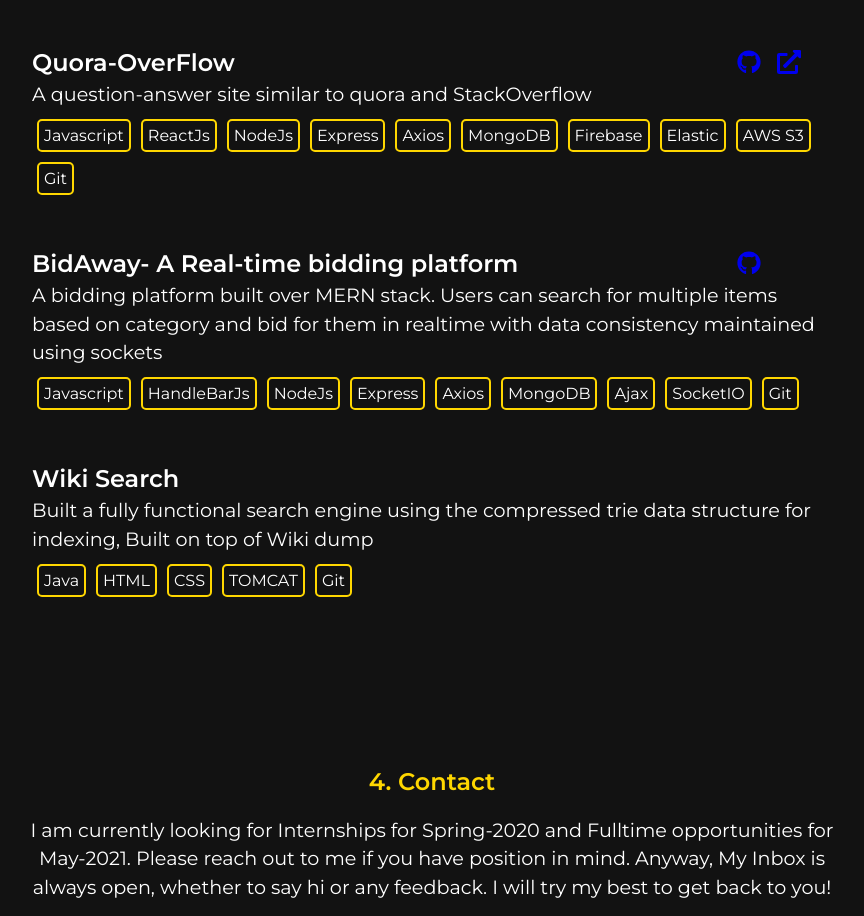
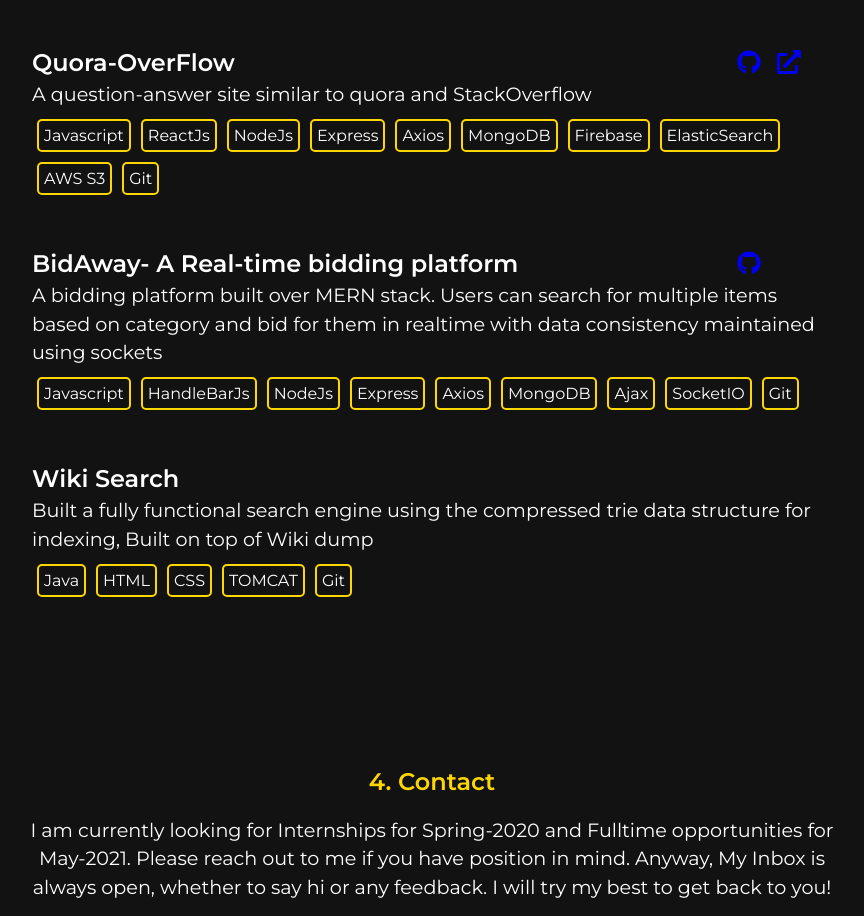
Before and after one commit to kishanhj/p-v1, a React (Create React App) app: page / in a window 1280 px wide. Shown: the part 2808-3724 px from the top of the page, without its empty margins (208-1072 px from the left). Built offline with nearby package versions, Linux system fonts and the light colour scheme.

Commit message:
adjust links

```diff
--- a/src/App.js
+++ b/src/App.js
@@ -26,7 +26,6 @@
         try {
 
           // const {data} = await Axios.get("https://us-central1-portfolio-61223.cloudfunctions.net/getPortFolioData");
-          // console.log(data);
           // setProfileData(data.data);
         } catch (error) {
           console.log(error);
--- a/src/components/AboutMe.js
+++ b/src/components/AboutMe.js
@@ -84,7 +84,7 @@
 const AboutMe = ({AboutMe}) => {
     const {Summary,Skills} = AboutMe;
     return(
-        <StyledContainer id="AboutMe">
+        <StyledContainer id="aboutMe">
             <SectionTitle>1. About Me </SectionTitle>
             <SummaryContainer>
                 <SummaryText>{Summary} <Link href="https://www.stevens.edu/" target="__blank"> Stevens Institue of Technology</Link></SummaryText>
--- a/src/components/Header.js
+++ b/src/components/Header.js
@@ -87,7 +87,7 @@
 
                     <LinkContainer>
                         <OL>
-                            <Link href="#about"> <li>About</li> </Link>
+                            <Link href="#aboutMe"> <li>About</li> </Link>
                             <Link href="#experience"> <li>Experience</li> </Link>
                             <Link href="#projects"> <li>Projects</li> </Link>
                             <Link href="#contact"> <li>Contact</li> </Link>
--- a/src/data/data.json
+++ b/src/data/data.json
@@ -53,7 +53,7 @@
                 "description" : "A question-answer site similar to quora and StackOverflow",
                 "github_url" : "https://github.com/kishanhj/QuoraFlow",
                 "hosting_url" : "http://quoraflow-backend.herokuapp.com/",
-                "technology" : ["Javascript","ReactJs","NodeJs","Express","Axios","MongoDB","Firebase","Elastic","AWS S3","Git"]
+                "technology" : ["Javascript","ReactJs","NodeJs","Express","Axios","MongoDB","Firebase","ElasticSearch","AWS S3","Git"]
             },{
                 "title" : "BidAway- A Real-time bidding platform",
                 "description" : "A bidding platform built over MERN stack. Users can search for multiple items based on category and bid for them in realtime with data consistency maintained using sockets",
--- a/src/index.css
+++ b/src/index.css
@@ -11,3 +11,7 @@
   font-family: source-code-pro, Menlo, Monaco, Consolas, 'Courier New',
     monospace;
 }
+
+html {
+  scroll-behavior: smooth;
+}
```
